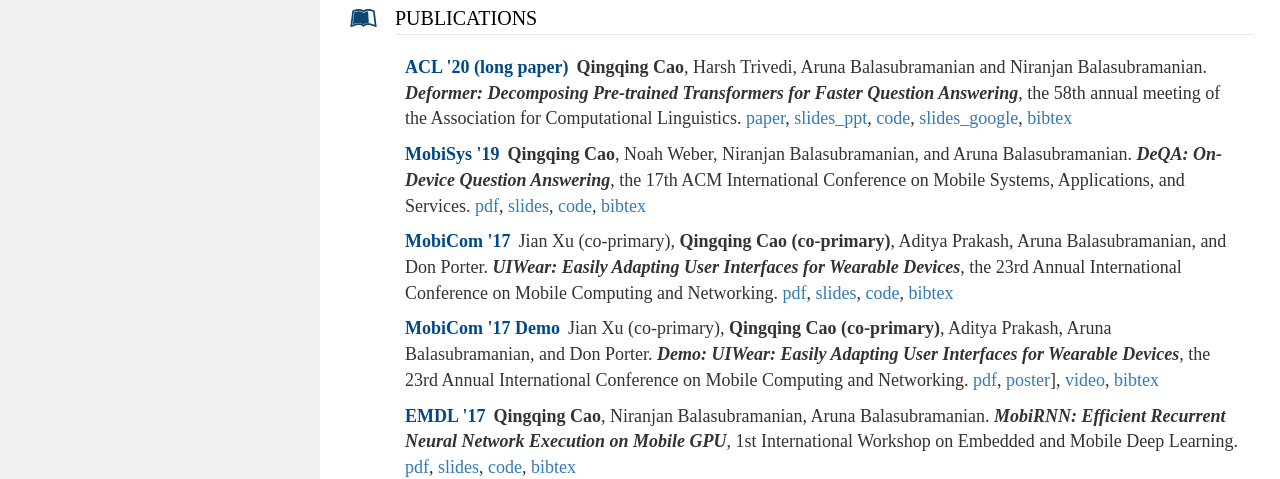
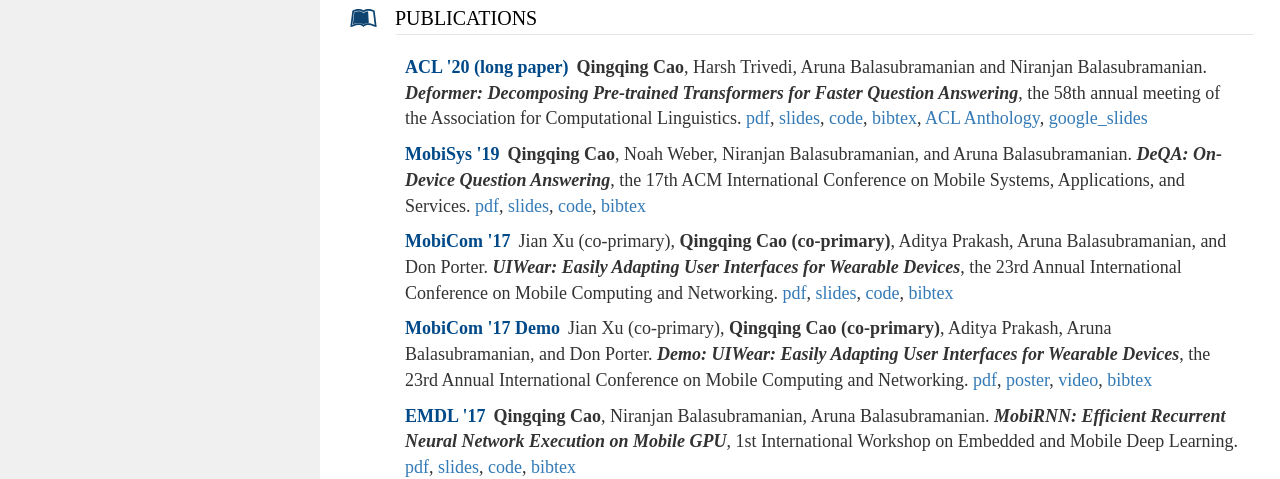
Before and after one commit to csarron/csarron.github.io, a Jekyll site: the page built from index.md, in a window 1280 px wide. Shown: the part 976-1455 px from the top of the page. Built offline with Jekyll 4.4.1, drawn with Linux system fonts in a browser that asks for light colours.

Commit message:
fix format

```diff
--- a/index.md
+++ b/index.md
@@ -97,7 +97,7 @@
           paper: "Deformer: Decomposing Pre-trained Transformers for Faster Question Answering"
           conference: the 58th annual meeting of the Association for Computational Linguistics.
           resource: >
-            [paper](https://www.aclweb.org/anthology/2020.acl-main.411), [slides_ppt](/assets/deformer_slides.pptx), [code](https://github.com/StonyBrookNLP/deformer), [slides_google](https://docs.google.com/presentation/d/1TTjr8jSBfR4vQr_DiaXfnCEhwVq_OWPS6HPpn1aColQ), [bibtex](https://www.aclweb.org/anthology/2020.acl-main.411.bib)
+            [pdf](/assets/deformer.pdf), [slides](/assets/deformer_slides.pptx), [code](https://github.com/StonyBrookNLP/deformer), [bibtex](https://www.aclweb.org/anthology/2020.acl-main.411.bib),  [ACL Anthology](https://www.aclweb.org/anthology/2020.acl-main.411), [google_slides](https://docs.google.com/presentation/d/1TTjr8jSBfR4vQr_DiaXfnCEhwVq_OWPS6HPpn1aColQ)
         - id: deqa
           type: MobiSys '19
           author: <strong>Qingqing Cao</strong>, Noah Weber, Niranjan Balasubramanian, and Aruna Balasubramanian.
@@ -118,7 +118,7 @@
           paper: "Demo: UIWear: Easily Adapting User Interfaces for Wearable Devices"
           conference: the 23rd Annual International Conference on Mobile Computing and Networking.
           resource: >
-            [pdf](/assets/uiwear_demo.pdf), [poster](/assets/uiwear_poster.pdf)], [video](https://youtu.be/YEQ3HNeQnts), [bibtex](/assets/uiwear_demo.bib)
+            [pdf](/assets/uiwear_demo.pdf), [poster](/assets/uiwear_poster.pdf), [video](https://youtu.be/YEQ3HNeQnts), [bibtex](/assets/uiwear_demo.bib)
         - id: mobirnn
           type: EMDL '17
           author: <strong>Qingqing Cao</strong>, Niranjan Balasubramanian, Aruna Balasubramanian.
```
